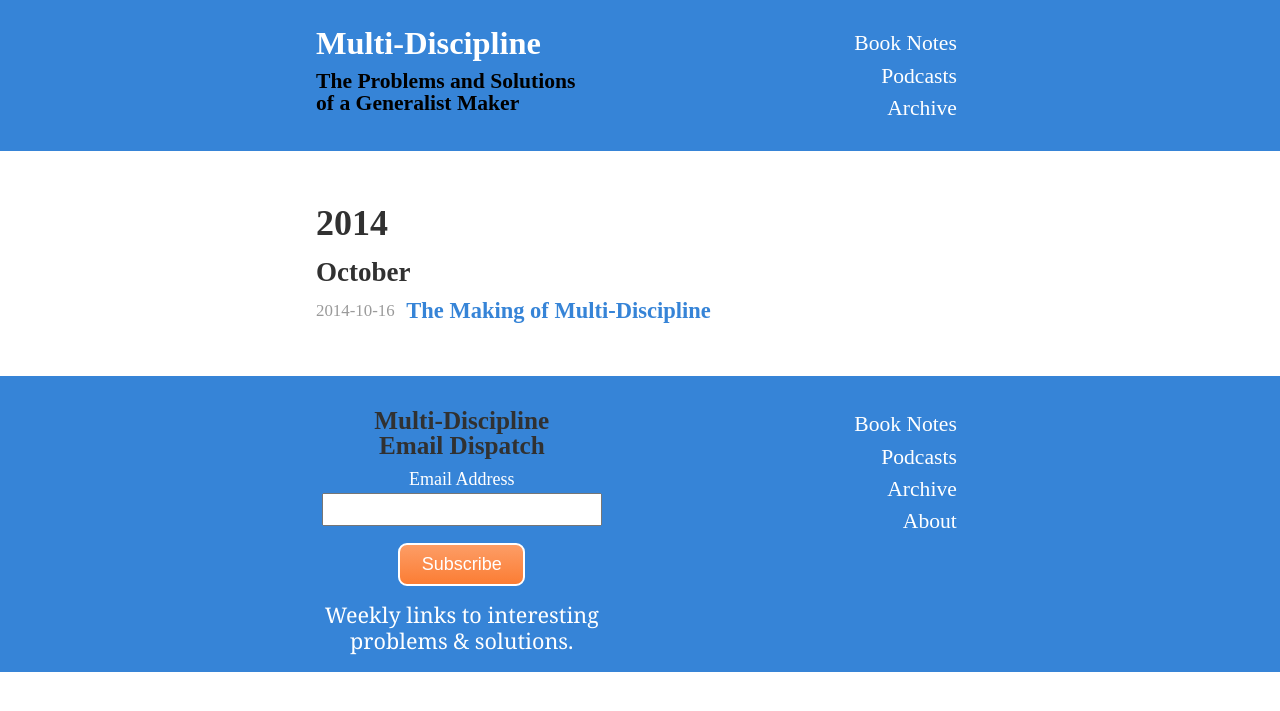
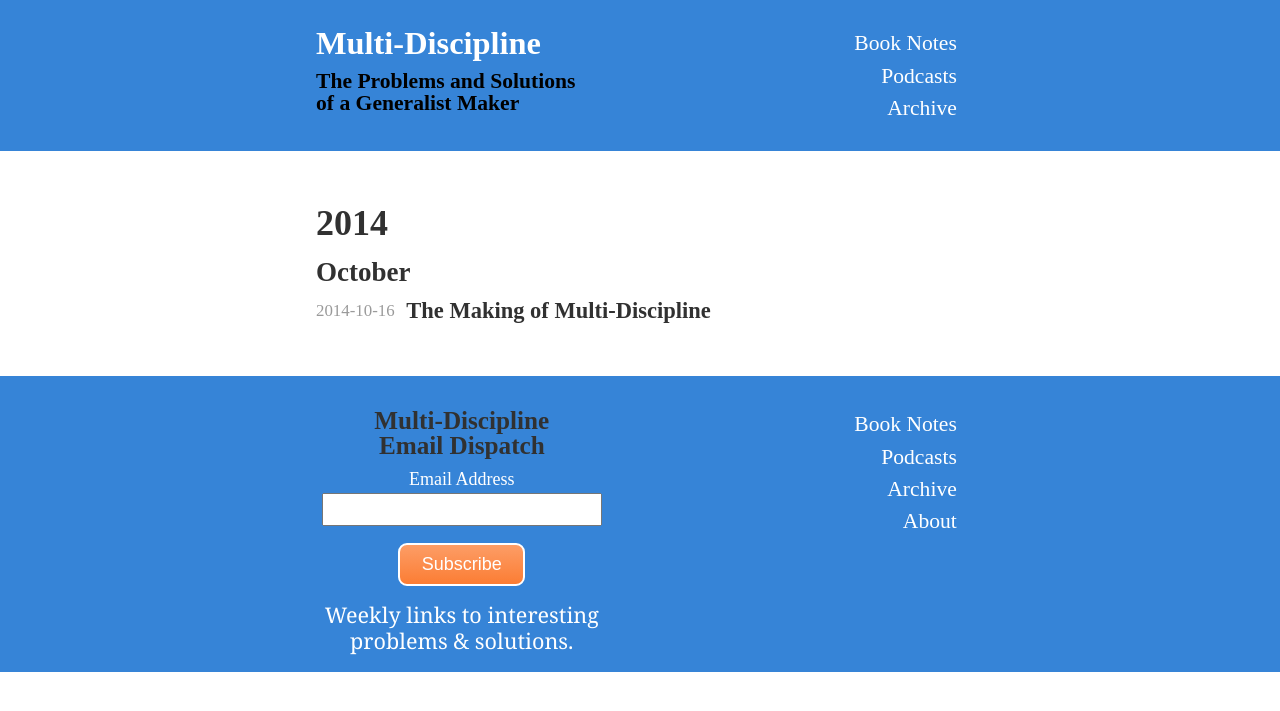
Before and after one commit to jasonmklug/multi-discipline, a Jekyll site: the page built from archive/index.html, in a window 1280 px wide. Shown: the top 711 px of the page. Built offline with Jekyll 4.4.1, drawn with Linux system fonts in a browser that asks for light colours; Markdown is read by kramdown in place of the engine named in the settings.

Commit message:
Change color of post_list_item titles to match headline element color (vs. paragraphh links)

```diff
--- a/public/css/general.scss
+++ b/public/css/general.scss
@@ -527,7 +527,7 @@ ul.post_list {
     font-family: "futura-pt";
     font-weight: 700;
     line-height: 1em;
-    .post_date {
+    span.post_date {
       display: inline-block;
       vertical-align: top;
       margin-right: 6px;
@@ -536,10 +536,13 @@ ul.post_list {
       text-transform: uppercase;
       color: #9a9a9a;
     }
-    .post_title {
+    span.post_title {
       display: inline-block;
       vertical-align: top;
       width: 60%;
+      a {
+        color: #313131;
+      }
     }
   }
 }
```
